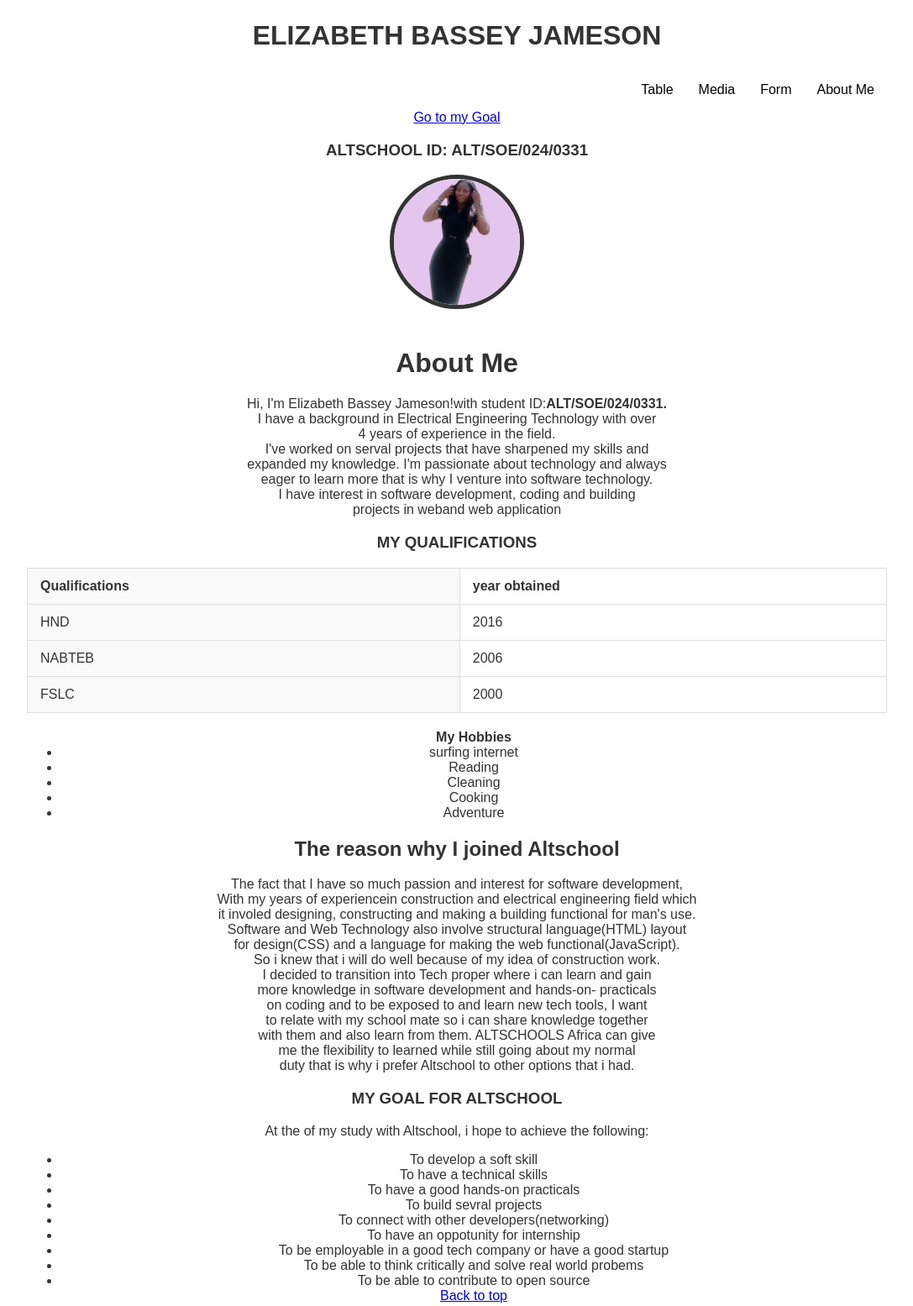
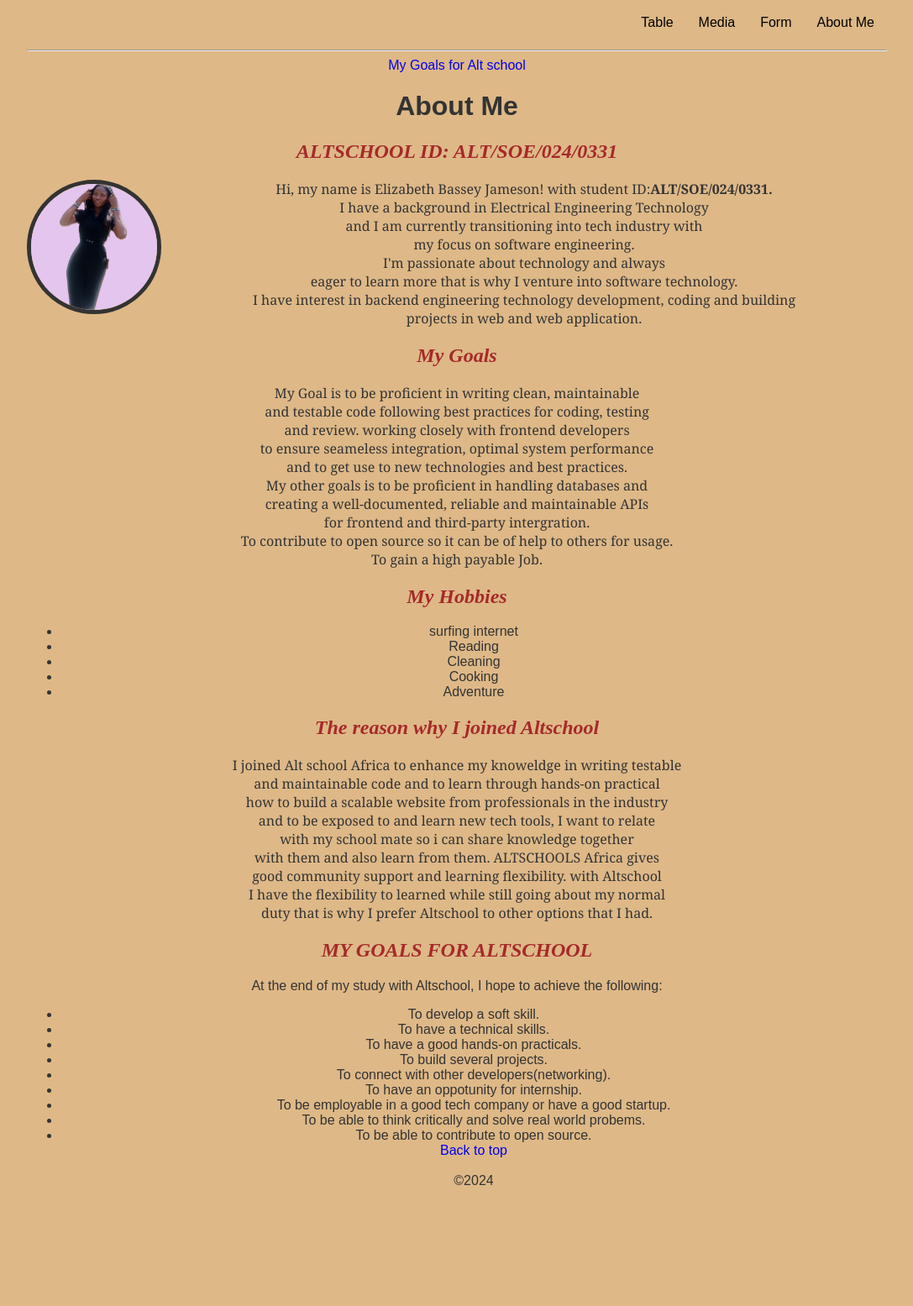
Before and after one commit to Elizabeth-Jameson/my-first-project, a plain HTML site: page index.html in a window 1280 px wide. Shown: the part 67-1622 px from the top of the page at 84% size, without its empty margins (96-1183 px from the left). After the commit the page ends 1568 px from the top, so only its background shows below. Drawn offline with Linux system fonts and the light colour scheme.

Commit message:
some changes has been made and the code has been updated

```diff
--- a/index.html
+++ b/index.html
@@ -7,7 +7,7 @@
     <link rel="stylesheet" href="style.css"/>
   </head>
   <body class="index">
-    <h1>ELIZABETH BASSEY JAMESON</h1>
+
     <nav class="navbar">
       <ul>
         <li><a href="index.html">About Me</a></li>
@@ -15,76 +15,51 @@
         <li><a href="media.html">Media</a></li>
         <li> <a href="table.html">Table</a></li>
       </ul>
+      <hr>
 
 
 
     </nav>
     <main class="container">
-      <a href="#My Goal for Altschool">Go to my Goal</a>
-      <h3>ALTSCHOOL ID: ALT/SOE/024/0331</h3>
+      <a href="#My Goals for Altschool">My Goals for Alt school</a>
+
       <div class="container">
-        <div class="profile-pic">
-        <img src="./asset/Elizabeth update2 - Copy - Copy.jpg" width="40%"
+        <div id="about me">
+          <h1>About Me</h1>
+          <h2>ALTSCHOOL ID: ALT/SOE/024/0331</h2>
+          <div class="profile-pic">
+          <img src="./asset/Elizabeth update2 - Copy - Copy.jpg" width="40%"
           height="auto" alt="profile picture"></div>
-        <div class="about">
-          <h1>About Me</h1>
           <p>
-            Hi, I'm Elizabeth Bassey Jameson!with student ID:<b>ALT/SOE/024/0331.</b> <br>
+            Hi, my name is Elizabeth Bassey Jameson! with student ID:<b>ALT/SOE/024/0331.</b> <br>
             I have a background in Electrical
-             Engineering Technology with over<br>4 years of experience in the field.<br>
-             I've worked on serval projects that have sharpened my skills and<br>
-             expanded my knowledge. I'm passionate about technology and always<br>
+             Engineering Technology<br>
+             and I am currently transitioning into tech industry with <br>my focus on
+             software engineering. <br>
+              I'm passionate about technology and always<br>
               eager to learn more that is why I venture into software technology.<br>
-               I have interest in software development, coding and building<br>
-               projects in weband web application
+               I have interest in backend engineering technology development, coding and building<br>
+               projects in web and web application.
 
           </p>
         </div>
-
       </div>
 
+      <article id="my goals">
+        <h2>My Goals</h2>
+        <p>
+          My Goal is to be proficient in writing clean, maintainable<br> and testable code
+          following best practices for coding, testing<br> and review. working closely with frontend developers<br>
+          to ensure seameless integration, optimal system performance<br> and to get use to new technologies
+          and best practices.<br> My other goals is to be proficient in handling databases and<br> creating a
+          well-documented, reliable and maintainable APIs<br> for frontend and third-party intergration.<br>
+          To contribute to open source so it can be of help to others for usage.<br>
+          To gain a high payable Job.
+        </p>
 
-
-      <!--<article id="Biography">
-        I am Elizabeth Bassey Jameson with my student ID:<b>ALT/SOE/024/0331.</b> <BR> I
-        was born on May 25th in Akwa Ibom State in the Southern part of
-        Nigeria,<br/>
-        I am the third child in the family of five children. <br>I attended Akanu
-        Ibiam Federal Polytechnic Unwana, Afikpo<br> which I obtained a Higher
-        National Diploma in Electrical Engineering.<br> I have over four years of
-        working experience which i majored on designing,<br> supervising Electrical
-        Installation projects.<br> My recent project is the installation of a storey
-        building of 10 classrooms <br>which I supervised  the
-        Electrical/Mechanical part of the building from start to finished.
       </article>
-      <p>
-        I have interest in software development, coding and building projects in
-        web and web application
-      </p>-->
-      <h3>MY QUALIFICATIONS</h3>
-      <table border="1">
-        <tbody>
-          <tr>
-            <th>Qualifications</th>
-            <th>year obtained</th>
-          </tr>
-          <tr>
-            <td>HND</td>
-            <td>2016</td>
-          </tr>
-          <tr>
-            <td>NABTEB</td>
-            <td>2006</td>
-          </tr>
-          <tr>
-            <td>FSLC</td>
-            <td>2000</td>
-          </tr>
-        </tbody>
-      </table>
-
+      <h2>My Hobbies</h2>
       <ul>
-        <b>My Hobbies</b>
         <li>surfing internet</li>
         <li>Reading</li>
         <li>Cleaning</li>
@@ -94,37 +69,36 @@
 
       <article>
         <h2>The reason why I joined Altschool</h2>
-        The fact that I have so much passion and interest for software
-        development,<br> With my years of experiencein construction and electrical engineering
-        field which<br> it involed designing, constructing and making a building
-        functional for man's use. <br>Software and Web Technology also involve structural language(HTML)
-        layout <br>for design(CSS) and a language for making the web functional(JavaScript).<br>
-        So i knew that i will do well because of my idea of construction work.<br>
-        I decided to transition into Tech proper where i can learn
-        and gain<br> more knowledge in software development and hands-on- practicals<br>
-        on coding and to be exposed to and learn new tech tools, I want<br> to relate with my school mate
-        so i can share knowledge together<br> with them and also learn from them. ALTSCHOOLS Africa
-        can give<br> me the flexibility to learned while still going about my normal<br>
-        duty that is why i prefer Altschool to other options that i had.
+       <p>
+        I joined Alt school Africa to enhance my knoweldge in writing testable<br>
+        and maintainable code
+       and to learn through hands-on practical<br> how to build a scalable website
+       from professionals in the industry<br>
+        and to be exposed to and learn new tech tools, I want to relate<br> with my school mate
+       so i can share knowledge together<br> with them and also learn from them. ALTSCHOOLS Africa gives
+       <br>good community support and learning flexibility.
+       with Altschool<br> I have the flexibility to learned while still going about my normal<br>
+       duty that is why I prefer Altschool to other options that I had.
+       </p>
       </article>
 
-      <article id="My Goal for Altschool">
-        <h3> MY GOAL FOR ALTSCHOOL</h3>
-        At the of my study with Altschool, i hope to achieve the following:
+      <article id="My Goals for Altschool">
+        <h2> MY GOALS FOR ALTSCHOOL</h2>
+        At the end of my study with Altschool, I hope to achieve the following:
         <ul>
-            <li>To develop a soft skill</li>
-            <li>To have a technical skills</li>
-            <li>To have a good hands-on practicals</li>
-            <li>To build sevral projects</li>
-            <li>To connect with other developers(networking)</li>
-            <li>To have an oppotunity for internship</li>
-            <li>To be employable in a good tech company or have a good startup</li>
-            <li>To be able to think critically and solve real world probems</li>
-            <li>To be able to contribute to open source</li>
+            <li>To develop a soft skill.</li>
+            <li>To have a technical skills.</li>
+            <li>To have a good hands-on practicals.</li>
+            <li>To build several projects.</li>
+            <li>To connect with other developers(networking).</li>
+            <li>To have an oppotunity for internship.</li>
+            <li>To be employable in a good tech company or have a good startup.</li>
+            <li>To be able to think critically and solve real world probems.</li>
+            <li>To be able to contribute to open source.</li>
 
-         <a href="#Biography">Back to top</a>
+         <a href="#about me">Back to top</a><br>
         </footer>
-        </article>
+        &copy;2024
         <footer>
 
     </main>
--- a/style.css
+++ b/style.css
@@ -49,17 +49,40 @@ body.index {
     box-shadow: 0 0 10px rgba (0, 0, 0,0.1);
     border-radius: 10px;
     text-align: center;
+    background-color: burlywood;
 }
 .profile-pic img{
-    border-radius: 70%;
+    border-radius: 60%;
     width: 150px;
     height: 150px;
     object-fit: cover;
     margin-bottom: 20px;
     border: 5px solid;
+    display: block;
+    justify-content: center;
+    float: inline-start;
 }
-.about h1{
-    font-size: 2em;
+ h2{
+    font-family:'Times New Roman', Times, serif;
+    font-style: italic;
+    font-weight: bold;
+    text-align: center;
+    color:brown ;
+
+
+}
+p{
+    font-family: Georgia, 'Times New Roman', Times, serif;
+    font-display:inherit ;
+    justify-content: center;
+}
+ul{
+    list-style-type:disc;
+    list-style-position:unset;
+}
+a{
+    text-decoration:none ;
+    display: block;
 }
 
 .form{
@@ -68,15 +91,46 @@ body.index {
     display: block;
     justify-content: center;
     align-items: center;
+    flex-direction: column;
 }
 .form-container{
     background-color: #ffffff;
+    padding: 30px;
+}
+.form h3{
+    text-align: center;
+}
+label {
+    margin-bottom: 8px;
+    text-align: left;
+    font-weight: bold;
+    color: #333;
+}
+img{
+    border-radius: 20%;
+
+    grid-template-columns: 1fr auto;
+    align-items: center;
+    column-gap: 20px;
+
 }
 
 
 
-body.media div{
 
+
+.media div{
+    background-color: antiquewhite;
+    padding: 150px;
+    margin: 20px;
+    padding-right: 20px;
+    padding-top: 20px;
+
+}
+h3{
+    text-align: justify;
+    font-family:'Times New Roman', Times, serif;
+    color:chocolate;
 }
 @media (max-width: 360px){
     img{
@@ -106,6 +160,17 @@ body.media div{
     }
 
     }
+    audio, video {
+        display: block;
+        margin-top: 10px;
+        margin-bottom: 20px;
+    }
+    video{
+        border: 3px solid #ffffff;
+        border-radius: 10px;
+    }
+
+
 
     body.table{
         font-family: Arial, sans-serif;
@@ -126,7 +191,7 @@ body.media div{
         color: #333;
     }
 
-    tr :nth-child(odd){
+    tr :nth-child(){
         background-color: #f9f9f9;
     }
     tr:hover {
@@ -138,4 +203,5 @@ body.media div{
         padding-top: 10px;
         font-size: 1.2em;
         font-weight: bold;
+
     }
```
Also changed, not shown: form.html (+10 -4 lines), media.html (+17 -13 lines), table.html (+1 -0 lines), asset/lizzy.jpg (added).
